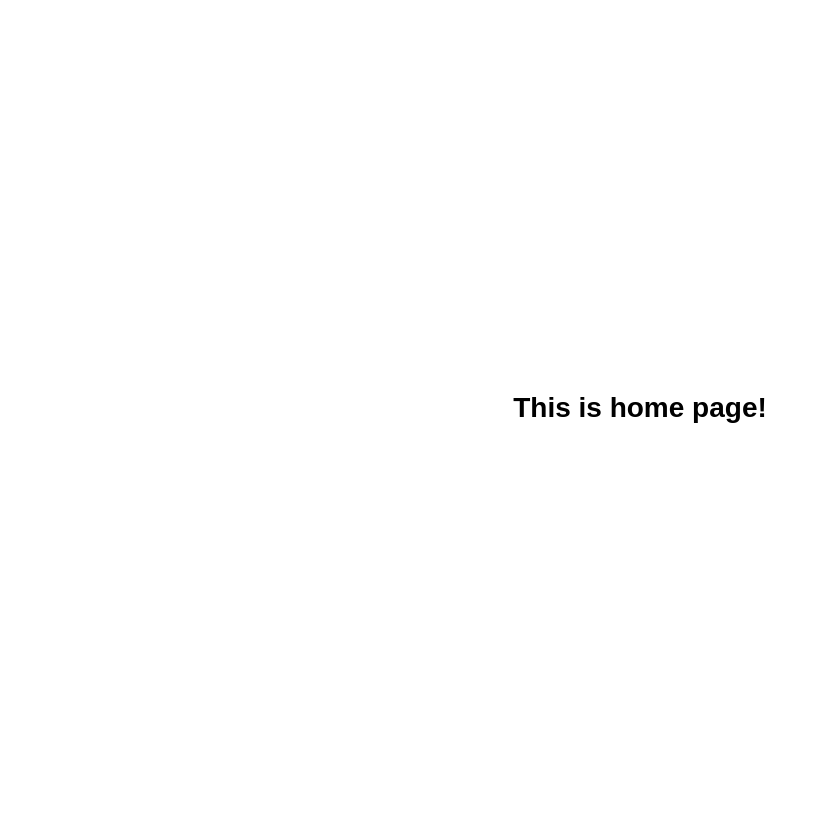
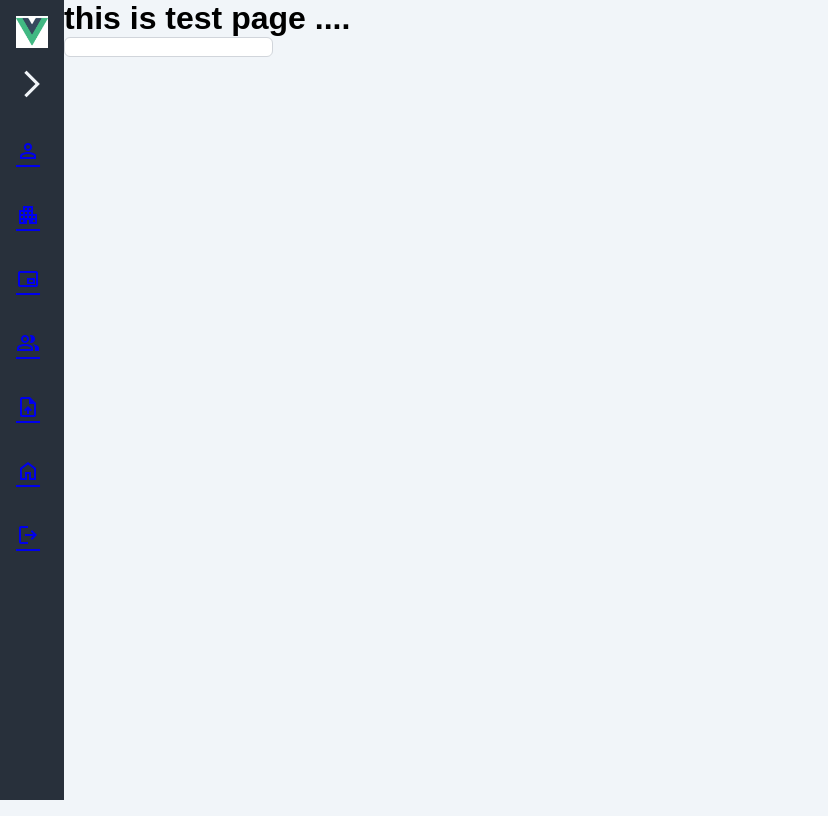
Before and after one commit to letruong28082001/Project_Vue3, a Vue app: page /test in a window 1280 px wide. Before the commit this address had no page. Shown: the whole page, without its empty margins (0-828 px from the left). Built offline with nearby package versions, Linux system fonts and the light colour scheme.

Commit message:
create component common (sidebar and header)

```diff
--- a/public/index.html
+++ b/public/index.html
@@ -1,17 +1,27 @@
 <!DOCTYPE html>
 <html lang="">
+
 <head>
   <meta charset="utf-8">
   <meta http-equiv="X-UA-Compatible" content="IE=edge">
   <meta name="viewport" content="width=device-width,initial-scale=1.0">
   <link rel="icon" href="<%= BASE_URL %>favicon.ico">
-    <title><%= htmlWebpackPlugin.options.title %></title>
+  <link rel="stylesheet"
+    href="https://fonts.googleapis.com/css2?family=Material+Symbols+Outlined:opsz,wght,FILL,GRAD@20..48,100..700,0..1,-50..200" />
+  <link rel="stylesheet"
+    href="https://fonts.googleapis.com/css2?family=Material+Symbols+Outlined:opsz,wght,FILL,GRAD@48,400,0,0" />
+  <title>
+    <%= htmlWebpackPlugin.options.title %>
+  </title>
 </head>
+
 <body>
   <noscript>
-      <strong>We're sorry but <%= htmlWebpackPlugin.options.title %> doesn't work properly without JavaScript enabled. Please enable it to continue.</strong>
+    <strong>We're sorry but <%= htmlWebpackPlugin.options.title %> doesn't work properly without JavaScript enabled.
+        Please enable it to continue.</strong>
   </noscript>
   <div id="app"></div>
   <!-- built files will be auto injected -->
 </body>
+
 </html>
--- a/src/App.vue
+++ b/src/App.vue
@@ -1,19 +1,56 @@
 <template lang="">
   <div class="container">
-    <h1>This is home page!</h1>
+    <!-- <header-page></header-page> -->
+    <sidebar-page></sidebar-page>
+    <router-view></router-view>
   </div>
 </template>
-<script setup lang="ts"></script>
-<style lang="scss" scoped>
+<script lang="ts" setup>
+import HeaderPage from "./components/header/HeaderPage.vue";
+import SidebarPage from "./components/nav/SideBar.vue";
+import { createApp } from "vue";
+
+const app = createApp({});
+
+app.component("HeaderPage", HeaderPage);
+app.component("SidebarPage", SidebarPage);
+</script>
+<style lang="scss">
+:root {
+  --primary: #4ade80;
+  --primary-alt: #22c55e;
+  --grey: #64748b;
+  --dark: #1e293b;
+  --dark-alt: #334155;
+  --light: #f1f5f9;
+  --sidebar-width: 300px;
+}
+* {
+  margin: 0;
+  padding: 0;
+  box-sizing: border-box;
+  font-family: "Fira sans", sans-serif;
+}
+
+body {
+  background-color: var(--light);
+}
+
+button {
+  cursor: pointer;
+  appearance: none;
+  border: none;
+  outline: none;
+  background: none;
+}
 .container {
   display: flex;
-  justify-content: center;
-  align-items: center;
-  align-content: center;
-  min-height: 100vh;
-  h1 {
-    font-size: 28px;
-    font-family: Arial, Helvetica, sans-serif;
+  main {
+    padding: 2rem;
+    flex: 1 1 0;
+    @media (max-width: 768px) {
+      padding-left: 6rem;
+    }
   }
 }
 </style>
--- /dev/null
+++ b/src/components/header/HeaderPage.vue
@@ -0,0 +1,23 @@
+<template>
+  <div id="Header">
+    <Breadcrumb :home="home" :model="items" class="nav-bar" />
+  </div>
+</template>
+<script lang="ts" setup>
+import Breadcrumb from "primevue/breadcrumb";
+import { MenuItem } from "primevue/menuitem";
+import { ref } from "vue";
+const home = ref();
+const items: MenuItem[] = [
+  {
+    label: "Category A",
+  },
+  {
+    label: "Category B",
+  },
+  {
+    label: "Category C",
+  },
+];
+</script>
+<style lang="scss" scoped></style>
--- /dev/null
+++ b/src/components/nav/SideBar.vue
@@ -0,0 +1,133 @@
+<template>
+  <div class="sidebar" :class="`${is_toggle && 'is-toggle'}`">
+    <div class="logo">
+      <img src="../../assets/imgs/logo.png" alt="" />
+    </div>
+    <div class="menu-toggle-wrap">
+      <div class="menu-toggle" @click="toggleMenu">
+        <span class="material-symbols-outlined"> arrow_forward_ios </span>
+      </div>
+    </div>
+    <div class="menu">
+      <router-link class="button" to="/">
+        <span class="material-symbols-outlined">Person</span>
+        <span class="text">Thành viên</span>
+      </router-link>
+      <router-link class="button" to="/">
+        <span class="material-symbols-outlined"> apartment </span>
+        <span class="text">Đơn vị công tác</span>
+      </router-link>
+      <router-link class="button" to="/">
+        <span class="material-symbols-outlined"> picture_in_picture_alt </span>
+        <span class="text">Vị trí công việc</span>
+      </router-link>
+      <router-link class="button" to="/">
+        <span class="material-symbols-outlined"> group </span>
+        <span class="text">Danh sách nhân viên</span>
+      </router-link>
+      <router-link class="button" to="/">
+        <span class="material-symbols-outlined"> upload_file </span>
+        <span class="text">Tải lên nhân viên</span>
+      </router-link>
+      <router-link class="button" to="/">
+        <span class="material-symbols-outlined">Home</span>
+        <span class="text">Nhà cung cấp</span>
+      </router-link>
+      <router-link class="button" to="/">
+        <span class="material-symbols-outlined"> logout </span>
+        <span class="text">Logout</span>
+      </router-link>
+    </div>
+  </div>
+</template>
+<script lang="ts" setup>
+import { ref } from "vue";
+
+const is_toggle = ref(false);
+const toggleMenu = () => {
+  is_toggle.value = !is_toggle.value;
+};
+</script>
+<style lang="scss" scoped>
+.sidebar {
+  display: flex;
+  flex-direction: column;
+  width: calc(2rem + 32px);
+  overflow: hidden;
+  min-height: 100vh;
+  padding: 1rem;
+  background-color: #28303b;
+  color: var(--light);
+  transition: 0.2s ease-out;
+  .logo {
+    margin-bottom: 1rem;
+    img {
+      width: 2rem;
+    }
+  }
+
+  .menu-toggle-wrap {
+    display: flex;
+    justify-content: flex-end;
+    margin-bottom: 15px;
+
+    position: relative;
+    top: 0;
+    transition: 0.2s ease-out;
+    float: right;
+
+    .menu-toggle {
+      transition: 0.2s ease-out;
+
+      .material-symbols-outlined {
+        font-size: 2rem;
+        color: var(--light);
+        transition: 0.2s ease-out;
+      }
+      &:hover {
+        .material-symbols-outlined {
+          color: var(--primary);
+          transform: translateX(0.5rem);
+          cursor: pointer;
+        }
+      }
+    }
+  }
+
+  &.is-toggle {
+    width: var(--sidebar-width);
+    .menu-toggle-wrap {
+      top: -3rem;
+      .menu-toggle {
+        transform: rotate(-180deg);
+      }
+    }
+    .menu {
+      .button {
+        color: var(--light);
+        .text {
+          display: block;
+          margin-left: 30px;
+          color: var(--light);
+          align-items: center;
+        }
+      }
+    }
+  }
+  .menu {
+    .button {
+      display: flex;
+      padding: 20px 0;
+      align-items: center;
+      .text {
+        display: none;
+      }
+    }
+  }
+
+  @media (max-width: 768px) {
+    position: fixed;
+    z-index: 99;
+  }
+}
+</style>
--- a/src/router/index.ts
+++ b/src/router/index.ts
@@ -1,6 +1,16 @@
 import { createRouter, createWebHistory, RouteRecordRaw } from "vue-router";
-
-const routes: Array<RouteRecordRaw> = [];
+import EmployeesList from "../views/employee/employee-list.vue";
+import testPage from "../views/test/testPage.vue";
+const routes: Array<RouteRecordRaw> = [
+  {
+    path: "/",
+    component: EmployeesList,
+  },
+  {
+    path: "/test",
+    component: testPage,
+  },
+];
 
 const router = createRouter({
   history: createWebHistory(process.env.BASE_URL),
--- /dev/null
+++ b/src/views/employee/employee-list.vue
@@ -0,0 +1,7 @@
+<template>
+  <main class="employee-list-page">
+    <h1>Home Page...</h1>
+  </main>
+</template>
+<script lang="ts" setup></script>
+<style lang="scss" scoped></style>
--- /dev/null
+++ b/src/views/test/testPage.vue
@@ -0,0 +1,10 @@
+<template>
+  <div>
+    <h1>this is test page ....</h1>
+    <input-text></input-text>
+  </div>
+</template>
+<script lang="ts" setup>
+import InputText from "primevue/inputtext";
+</script>
+<style lang="scss" scoped></style>
--- a/tsconfig.json
+++ b/tsconfig.json
@@ -37,5 +37,6 @@
   ],
   "exclude": [
     "node_modules"
-  ]
+  ],
+  "noEmit": true
 }
```
Also changed, not shown: package.json (+7 -3 lines), src/assets/imgs/logo.png (added), 1 other file (tests, documents, lock files or other folders). Lines whose indentation alone changed are shown as unchanged.
